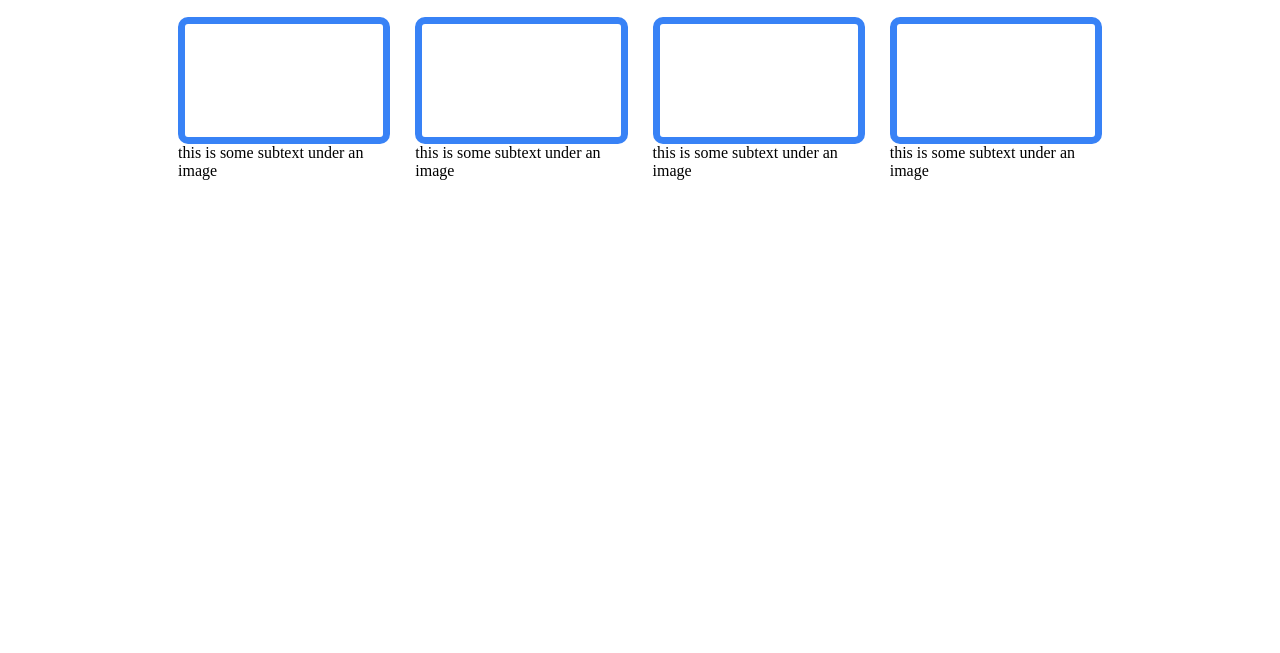
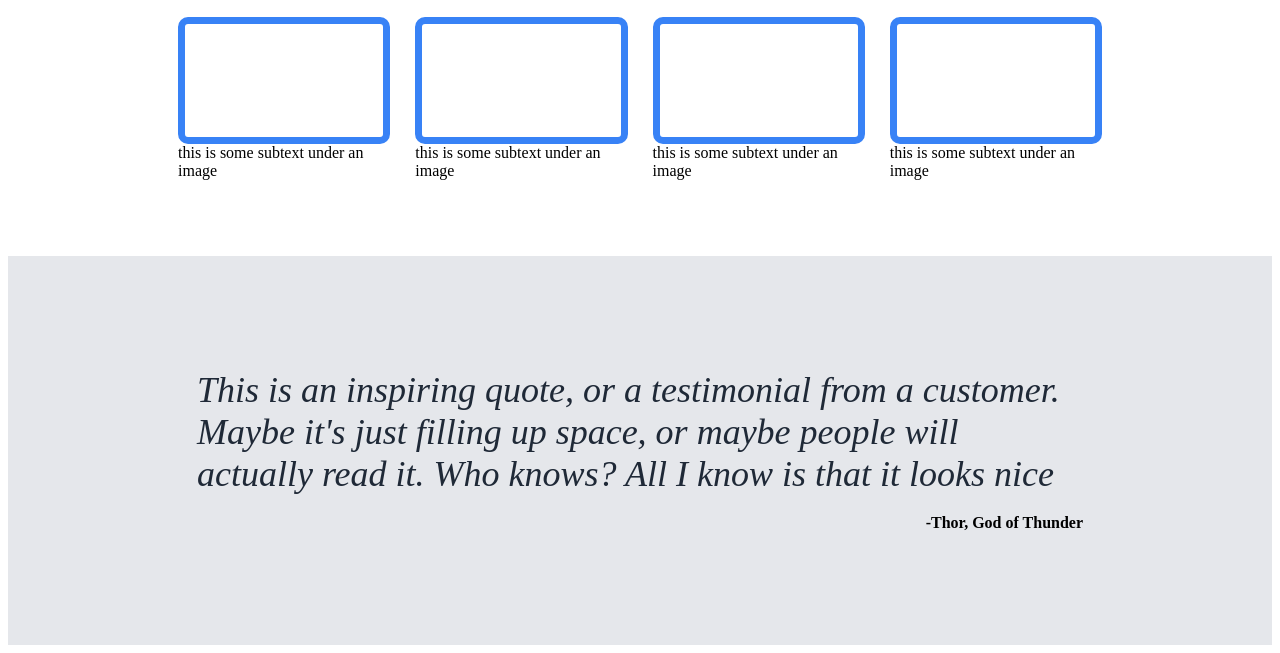
Before and after one commit to santimvera/landing-page-project, a plain HTML site: page index.html in a window 1280 px wide. Shown: the part 509-1162 px from the top of the page. Before the commit the page ends 800 px from the top, so only its background shows below. Drawn offline with Linux system fonts and the light colour scheme.

Commit message:
add section 3 with style included

```diff
--- a/index.html
+++ b/index.html
@@ -55,7 +55,11 @@
         </div>
     </div>
 
-
+    <div class="sectionThree">
+        <div class="quote">This is an inspiring quote, or a testimonial from a customer. Maybe it's just filling up
+            space, or maybe people will actually read it. Who knows? All I know is that it looks nice</div>
+        <div class="quotePerson">-Thor, God of Thunder</div>
+    </div>
 
 
     <div></div>
--- a/styles.css
+++ b/styles.css
@@ -14,9 +14,35 @@
     padding-right: 45mm;
     flex-direction: column;
     align-items: center;
-
+    margin-bottom: 20mm;
 }
 
+
+.sectionThree {
+    background-color: #e5e7eb;
+    display: flex;
+    color: black;
+    padding-left: 50mm;
+    padding-right: 50mm;
+    padding-top: 30mm;
+    padding-bottom: 30mm;
+    flex-direction: column;
+    align-items: stretch;
+    gap:5mm;
+}
+
+.quote {
+    font-style: italic;
+    font-size: 36px;
+    color: #1F2937;
+    font-weight: 300;
+}
+
+.quotePerson {
+    flex: 1;
+    font-weight: bold;
+    align-self: flex-end;
+}
 
 .sectionTwo .title {
     font-size: 36px;
```
